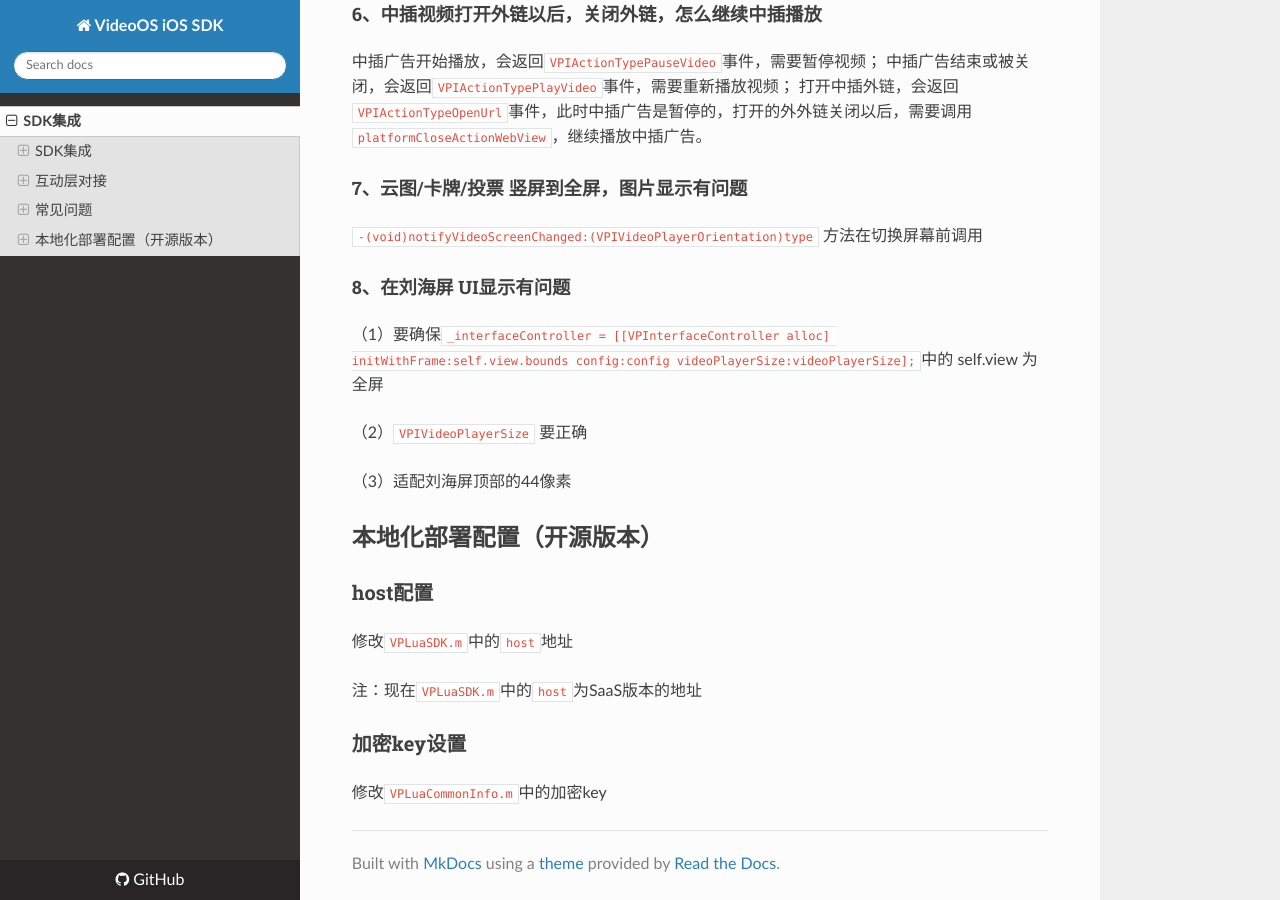
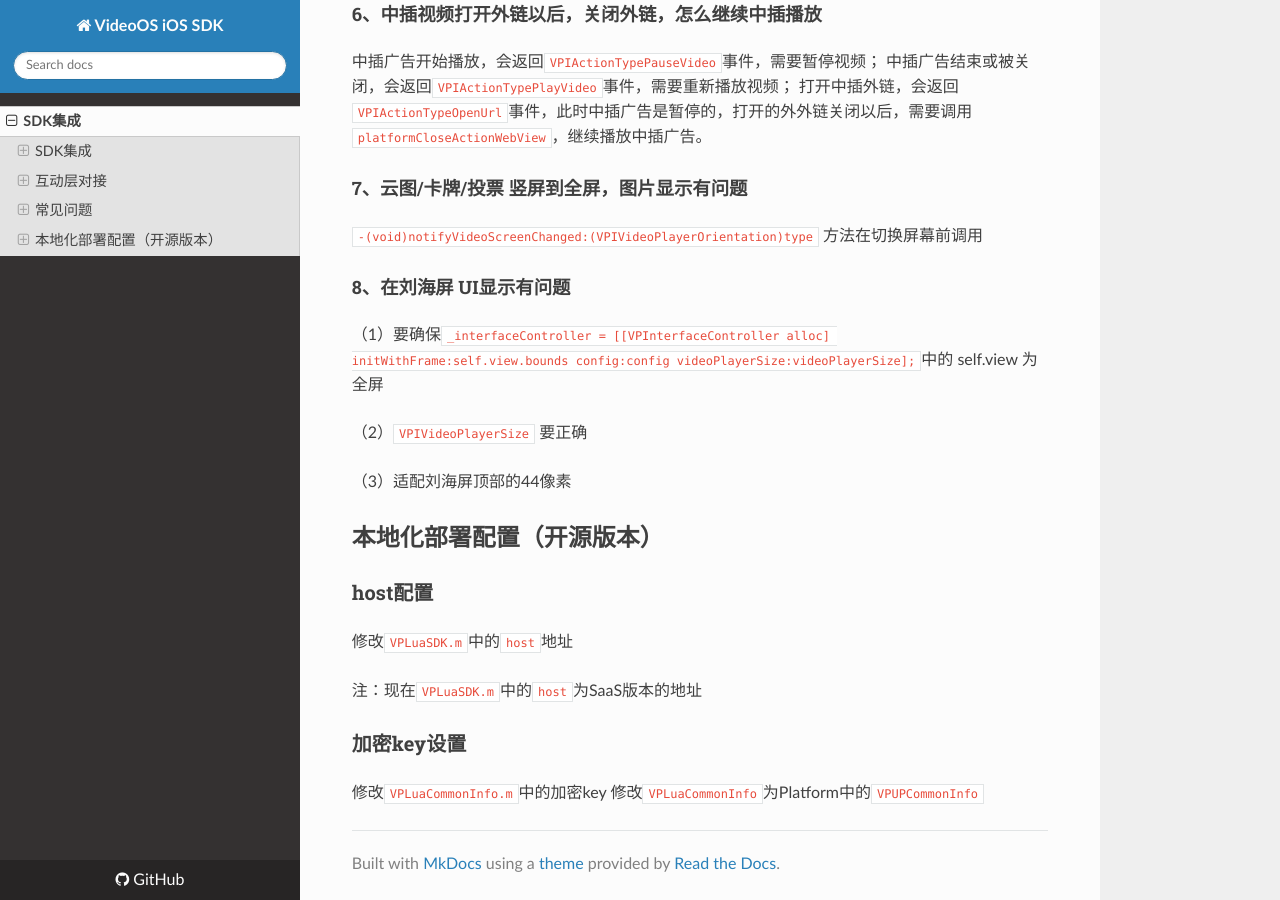
Before and after one commit to VideoOS/VideoOS-iOS-SDK, an MkDocs documentation site: the page built from docs/index.md, in a window 1280 px wide and 900 px high, scrolled down 7777 px. Built offline with MkDocs 1.6.1, drawn with Linux system fonts in a browser that asks for light colours; nearby versions of some CDN libraries.

Commit message:
Change commonInfo to Platform

```diff
--- a/docs/index.md
+++ b/docs/index.md
@@ -315,3 +315,4 @@ typedef NS_ENUM(NSUInteger, VPIActionType) {
 注：现在`VPLuaSDK.m`中的`host`为SaaS版本的地址
 ### 加密key设置
 修改`VPLuaCommonInfo.m`中的加密key
+修改`VPLuaCommonInfo`为Platform中的`VPUPCommonInfo`
```
Also changed, not shown: 18 other files.
